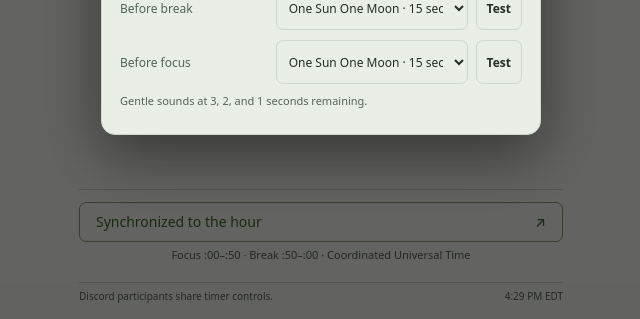
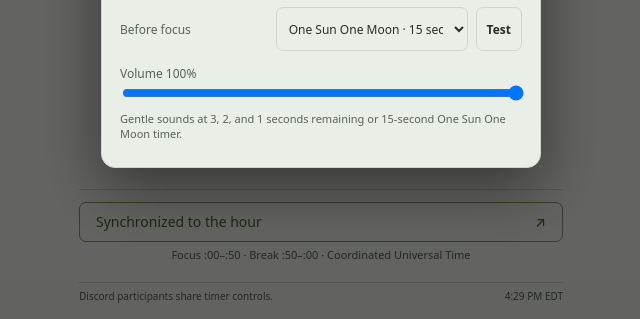
Before and after one commit to Pancreas-Pratik/pomodoro-hourly-sync, a website: page docs/index.html in a window 1280 px wide. Both pictures are taken after a click on the button "Open settings". Shown: the part 481-800 px from the top of the page, without its empty margins (319-959 px from the left). Drawn offline with Linux system fonts and the light colour scheme; no server answers.

Commit message:
Add sound volume control and update hints
Added a volume control for sound effects and updated hint text.

```diff
--- a/docs/index.html
+++ b/docs/index.html
@@ -54,7 +54,26 @@
     <button type="button" data-test-sound="beforeFocusSound">Test</button>
   </div>
 
-  <p class="hint">Gentle sounds at 3, 2, and 1 seconds remaining.</p>
+
+<div class="sound-volume">
+  <label for="soundVolume">
+    Volume
+    <output id="soundVolumeValue" for="soundVolume">100%</output>
+  </label>
+  <input
+    id="soundVolume"
+    type="range"
+    min="0"
+    max="100"
+    step="5"
+    value="100"
+  >
+</div>
+
+
+
+
+  <p class="hint">Gentle sounds at 3, 2, and 1 seconds remaining or 15-second One Sun One Moon timer.</p>
 </div>
 
 
```
